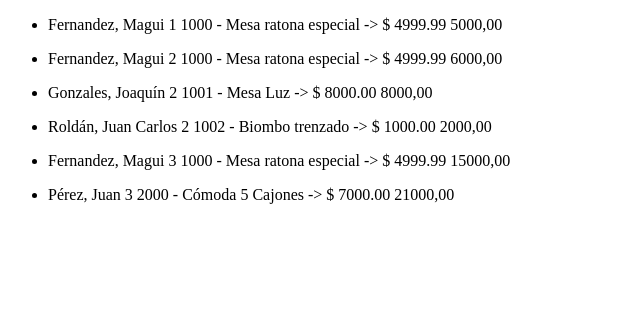
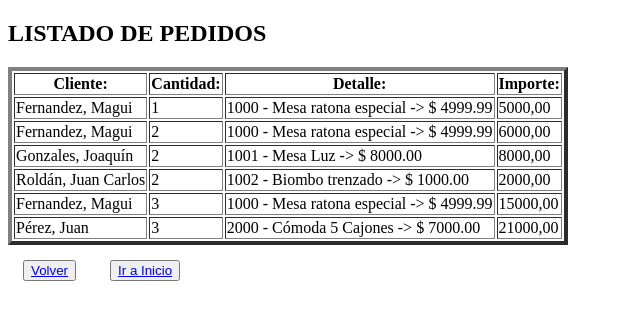
Before and after one commit to gzpoint24/TuPrimeraPagina-Gerez, a Django app: page /pedido/pedido/list/ in a window 1280 px wide. Shown: the top 320 px of the page, without its empty margins (0-640 px from the left). Run offline with Django 5.2, Linux system fonts and the light colour scheme; data comes from the database, SQL or seed files in the repository; both versions use the stored data as it was after the commit.

Commit message:
Proyecto Terminado

```diff
--- a/Proyecto/apps/cliente/templates/cliente/cliente_create.html
+++ b/Proyecto/apps/cliente/templates/cliente/cliente_create.html
@@ -6,6 +6,9 @@
         {% csrf_token %}
         {{ form.as_p }}
         <button type="submit">GUARDAR</button>
+        <button><a href="{% url 'cliente:index' %}"> Volver </a></button>
     </form>
 
+
+
 {% endblock contenido %}
--- a/Proyecto/apps/cliente/templates/cliente/index.html
+++ b/Proyecto/apps/cliente/templates/cliente/index.html
@@ -7,7 +7,8 @@
 
 </h1>
 
-<button><a href="{% url 'cliente:cliente_list' %}">Ver LISTA DE CLIENTES</a></button>
+<button><a href="{% url 'cliente:cliente_list' %}">LISTA DE CLIENTES</a></button>
 <button><a href="{% url 'cliente:cliente_create' %}">CREAR CLIENTE</a></button>
+<button><a href="{% url 'core:index' %}">Ir a Inicio</a></button>
 
 {% endblock contenido %}
--- a/Proyecto/apps/pedido/templates/pedido/index.html
+++ b/Proyecto/apps/pedido/templates/pedido/index.html
@@ -4,10 +4,10 @@
 
 <h1>
     App Fábrica Muebles | PEDIDOS
-
 </h1>
 
 <button><a href="{% url 'pedido:pedido_list' %}">LISTA DE PEDIDOS</a></button>
 <button><a href="{% url 'pedido:pedido_create' %}">NUEVO PEDIDO</a></button>
+<button><a href="{% url 'core:index' %}"> Ir a Inicio </a></button>
 
 {% endblock contenido %}
--- a/Proyecto/apps/pedido/templates/pedido/pedido_create.html
+++ b/Proyecto/apps/pedido/templates/pedido/pedido_create.html
@@ -6,6 +6,7 @@
         {% csrf_token %}
         {{ form.as_p }}
         <button type="submit">GUARDAR</button>
+        <button><a href="{% url 'pedido:index' %}"> Volver </a></button>
     </form>
 
 {% endblock contenido %}
--- a/Proyecto/apps/pedido/templates/pedido/pedido_list.html
+++ b/Proyecto/apps/pedido/templates/pedido/pedido_list.html
@@ -1,16 +1,37 @@
 {% extends 'core/base.html' %}
 
 {% block contenido %}
-    {% for pedido in listado_pedidos %}
-        <ul>
-            <li>
-                {{ pedido.cliente_pedido }}
-                {{ pedido.cantidad_articulos }}
-                {{ pedido.articulo_pedido }}
-                {{ pedido.importe }}
-            </li>
-        </ul>
+    <h2>
+        LISTADO DE PEDIDOS
+    </h2>
 
+    <table border="4">
+        <thead>
+        <th>Cliente:</th>
+        <th>Cantidad:</th>
+        <th>Detalle:</th>
+        <th>Importe:</th>
+        </thead>
 
-    {% endfor %}
+        <tbody>
+            {% for variable_pedido in listado_pedidos %}
+                <tr>
+                    <td> {{ variable_pedido.cliente_pedido }} </td>
+                    <td> {{ variable_pedido.cantidad_articulos }} </td>
+                    <td> {{ variable_pedido.articulo_pedido }} </td>
+                    <td> {{ variable_pedido.importe }} </td>
+                </tr>
+            {% endfor %}
+        </tbody>
+    </table>
+
+    <style>
+        button {
+        margin: 15px;
+        }
+    </style>
+
+    <button><a href="{% url 'pedido:index' %}"> Volver </a></button>
+    <button><a href="{% url 'core:index' %}"> Ir a Inicio </a></button>
+
 {% endblock contenido %}
--- a/Proyecto/apps/producto/models.py
+++ b/Proyecto/apps/producto/models.py
@@ -2,7 +2,7 @@ from django.db import models
 
 class Producto(models.Model):
     numero_articulo = models.IntegerField(unique=True)
-    nombre_producto = models.CharField(max_length=100)
+    nombre_producto = models.CharField(max_length=100, unique=True)
     precio = models.DecimalField(max_digits=12, decimal_places=2)
 
     def __str__(self) -> str:
--- a/Proyecto/apps/producto/templates/producto/index.html
+++ b/Proyecto/apps/producto/templates/producto/index.html
@@ -9,5 +9,6 @@
 
 <button><a href="{% url 'producto:producto_list' %}">LISTA DE PRODUCTOS</a></button>
 <button><a href="{% url 'producto:producto_create' %}">NUEVO PRODUCTO</a></button>
+<button><a href="{% url 'core:index' %}"> Ir a Inicio </a></button>
 
 {% endblock contenido %}
--- a/Proyecto/apps/producto/templates/producto/producto_create.html
+++ b/Proyecto/apps/producto/templates/producto/producto_create.html
@@ -6,6 +6,7 @@
         {% csrf_token %}
         {{ form.as_p }}
         <button type="submit">GUARDAR</button>
+        <button><a href="{% url 'producto:index' %}"> Volver </a></button>
     </form>
 
 {% endblock contenido %}
```
Also changed, not shown: Proyecto/apps/cliente/templates/cliente/cliente_list.html (+43 -10 lines), Proyecto/apps/producto/templates/producto/producto_list.html (+29 -9 lines), Proyecto/db.sqlite3.
